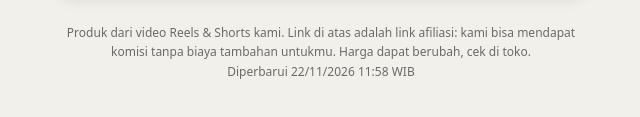
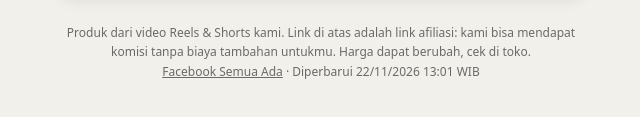
Before and after one commit to malik2008/karyawan-ai-info, a plain HTML site: page produk/index.html in a window 1280 px wide. Shown: the part 369-486 px from the top of the page, without its empty margins (319-959 px from the left). Drawn offline with Linux system fonts and the light colour scheme.

Commit message:
Perbarui etalase produk

```diff
--- a/produk/index.html
+++ b/produk/index.html
@@ -42,7 +42,9 @@ footer{font-size:12px;color:var(--abu);text-align:center;margin-top:26px;line-he
 
 <div class="kartu" data-cari="freshcare blox inhaler"><img src="img/Lc080ec.jpg" alt="Freshcare Blox Inhaler" loading="lazy"><div class="isi"><div class="no">NO. 01</div><div class="nama">Freshcare Blox Inhaler</div><span class="harga">Rp55.000</span><span class="baru">BARU</span><a class="beli" href="https://s.shopee.co.id/5fqUHSPkCD" target="_blank" rel="nofollow sponsored noopener">Beli di Shopee →</a></div></div>
 <footer>Produk dari video Reels &amp; Shorts kami. Link di atas adalah link afiliasi: kami bisa mendapat komisi
-tanpa biaya tambahan untukmu. Harga dapat berubah, cek di toko.<br>Diperbarui 22/11/2026 11:58 WIB</footer>
+tanpa biaya tambahan untukmu. Harga dapat berubah, cek di toko.<br>
+<a href="https://www.facebook.com/profile.php?id=61596680915739" target="_blank" rel="noopener" style="color:inherit">Facebook Semua Ada</a>
+ · Diperbarui 22/11/2026 13:01 WIB</footer>
 </div><script>
 const q=document.getElementById('cari');
 if(q){q.addEventListener('input',()=>{const t=q.value.toLowerCase();
```
